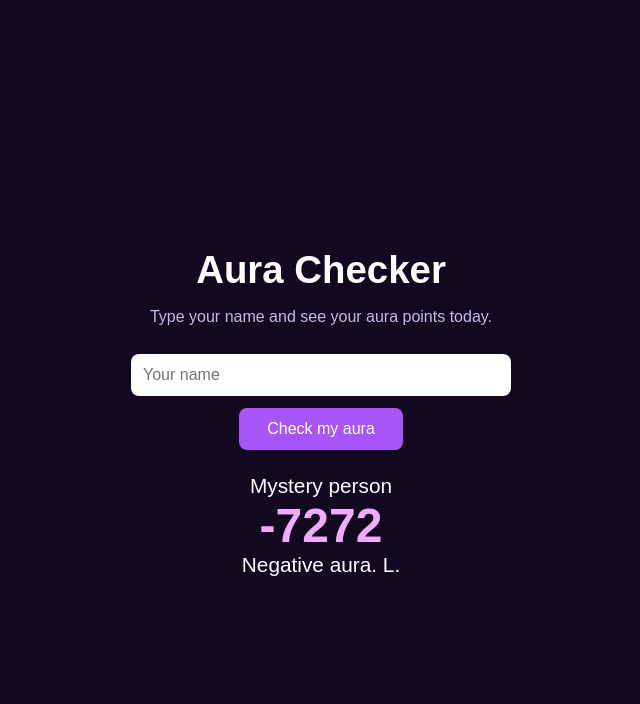
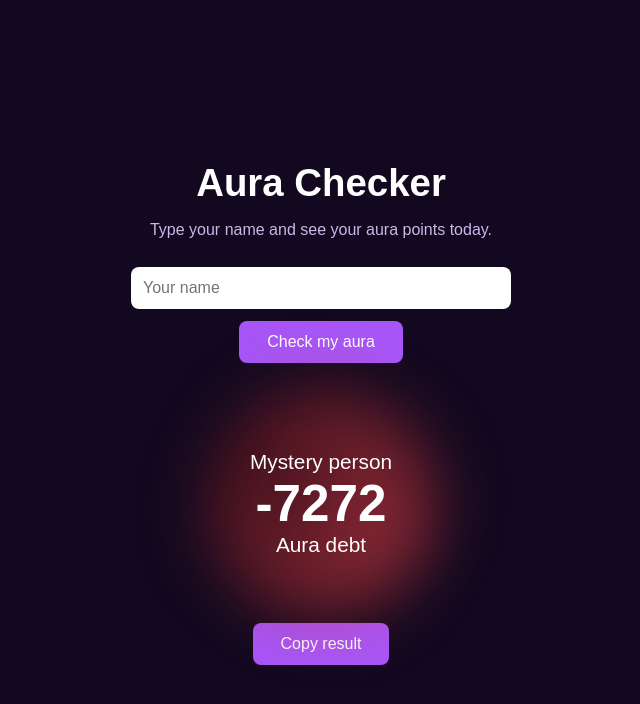
Before and after one commit to XHANchan/my1stgit_tutorial, a plain HTML site: page index.html in a window 1280 px wide. Both pictures are taken after a click on the button "Check my aura". Shown: the whole page, without its empty margins (319-959 px from the left). Drawn offline with Linux system fonts and the light colour scheme.

Commit message:
added_feature

```diff
--- a/index.html
+++ b/index.html
@@ -15,10 +15,12 @@
         color: #fff;
         font-family: Arial, sans-serif;
         text-align: center;
+        overflow: hidden;
       }
       .box {
         padding: 30px;
         max-width: 380px;
+        width: 100%;
       }
       h1 {
         font-size: 2.4rem;
@@ -44,15 +46,68 @@
         background: #a855f7;
         color: #fff;
         cursor: pointer;
+        transition: transform 0.2s;
+      }
+      button:hover {
+        transform: scale(1.06);
+      }
+
+      /* the glowing aura */
+      .stage {
+        position: relative;
+        height: 240px;
+        margin-top: 20px;
+        display: flex;
+        align-items: center;
+        justify-content: center;
+        opacity: 0;
+      }
+      .stage.show {
+        animation: pop 0.8s ease forwards;
+      }
+      .aura {
+        position: absolute;
+        width: 230px;
+        height: 230px;
+        border-radius: 50%;
+        background: conic-gradient(var(--c1), var(--c2), var(--c1));
+        filter: blur(30px);
+        animation:
+          spin 6s linear infinite,
+          glow 2.5s ease-in-out infinite;
       }
       #result {
-        margin-top: 24px;
+        position: relative;
         font-size: 1.3rem;
       }
       #points {
-        font-size: 3rem;
+        font-size: 3.2rem;
         font-weight: bold;
-        color: #f0abfc;
+      }
+
+      @keyframes spin {
+        to {
+          transform: rotate(360deg);
+        }
+      }
+      @keyframes glow {
+        0%,
+        100% {
+          opacity: 0.4;
+        }
+        50% {
+          opacity: 0.9;
+        }
+      }
+      @keyframes pop {
+        from {
+          opacity: 0;
+          transform: scale(0.6);
+        }
+        to {
+          opacity: 1;
+          transform: scale(1);
+        }
       }
     </style>
   </head>
@@ -62,16 +117,65 @@
       <p>Type your name and see your aura points today.</p>
       <input id="name" placeholder="Your name" />
       <button onclick="check()">Check my aura</button>
-      <div id="result"></div>
+
+      <div class="stage" id="stage">
+        <div class="aura"></div>
+        <div id="result"></div>
+      </div>
+
+      <button id="copy" onclick="copyResult()" hidden>Copy result</button>
     </div>
 
     <script>
+      var lastText = "";
+
       function check() {
         var name = document.getElementById("name").value || "Mystery person";
         var points = Math.floor(Math.random() * 20001) - 10000;
-        var msg = points >= 0 ? "Big aura. W." : "Negative aura. L.";
+
+        var level = "Aura debt";
+        if (points >= 8000) level = "Legendary aura";
+        else if (points >= 3000) level = "Main character";
+        else if (points >= 0) level = "Solid aura";
+        else if (points >= -5000) level = "NPC energy";
+
+        // gold and purple for good aura, red for bad aura
+        var stage = document.getElementById("stage");
+        stage.style.setProperty("--c1", points >= 0 ? "#a855f7" : "#ef4444");
+        stage.style.setProperty("--c2", points >= 0 ? "#facc15" : "#7f1d1d");
+
         document.getElementById("result").innerHTML =
-          name + "<br><span id='points'>" + points + "</span><br>" + msg;
+          name + "<br><span id='points'>0</span><br>" + level;
+
+        // play the pop animation again each time
+        stage.classList.remove("show");
+        void stage.offsetWidth;
+        stage.classList.add("show");
+
+        // count up the score
+        var start = null;
+        function step(time) {
+          if (!start) start = time;
+          var p = Math.min((time - start) / 1500, 1);
+          var ease = 1 - Math.pow(1 - p, 3);
+          document.getElementById("points").textContent = Math.round(
+            points * ease,
+          );
+          if (p < 1) requestAnimationFrame(step);
+        }
+        requestAnimationFrame(step);
+
+        lastText = name + " has " + points + " aura points. " + level + "!";
+        document.getElementById("copy").hidden = false;
+      }
+
+      function copyResult() {
+        var btn = document.getElementById("copy");
+        navigator.clipboard.writeText(lastText);
+        btn.textContent = "Copied!";
+        setTimeout(function () {
+          btn.textContent = "Copy result";
+        }, 1500);
       }
     </script>
   </body>
```
